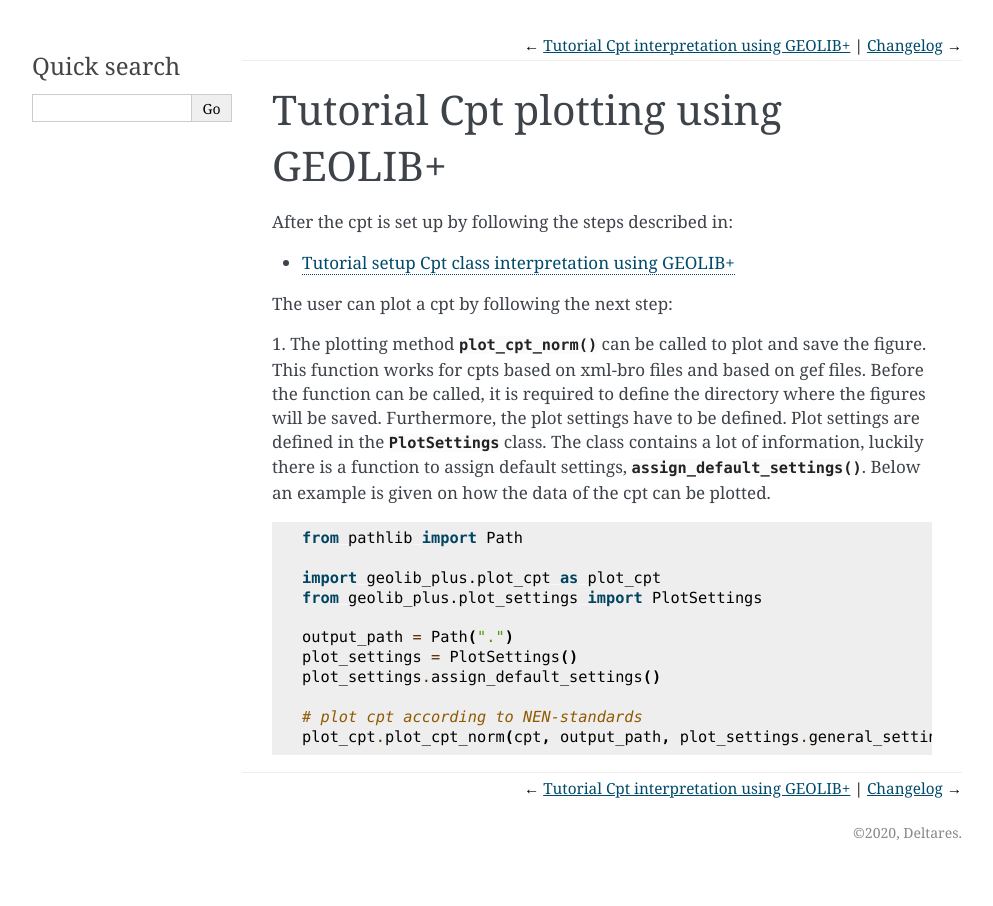
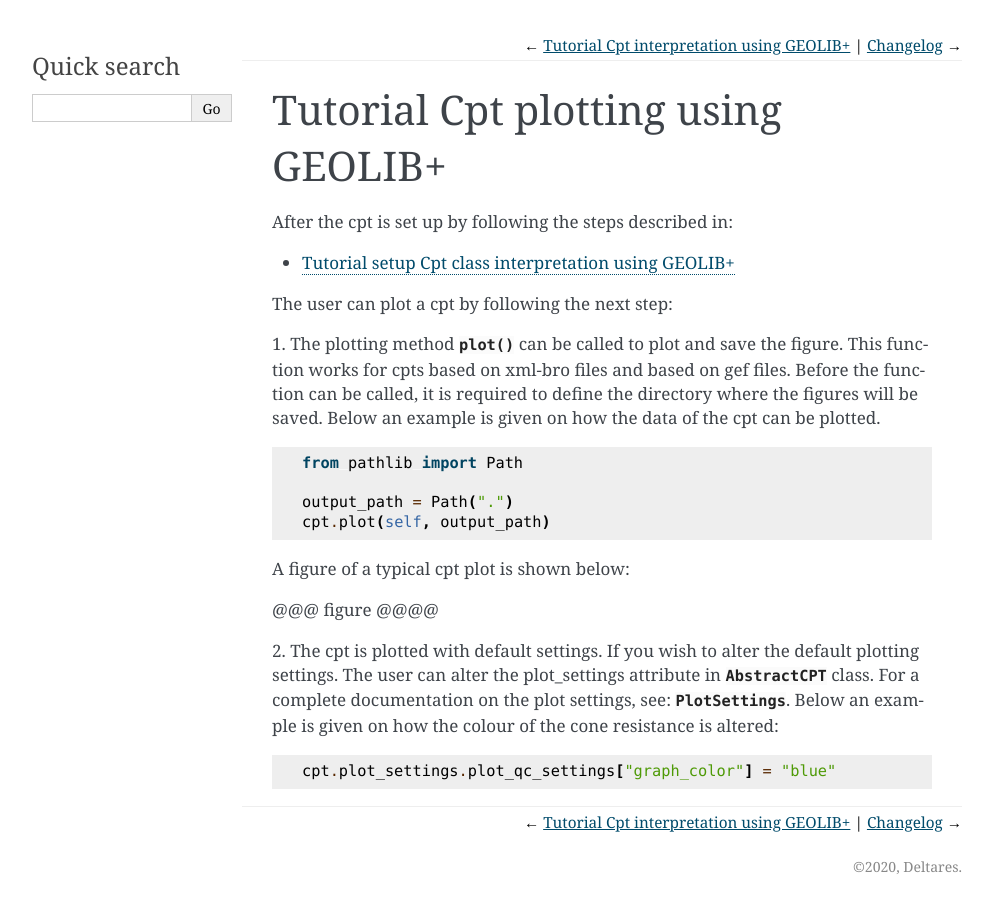
Before and after one commit to Deltares/GEOLib-Plus, a Sphinx documentation site: the page built from docs/community/tutorials/tutorial_cpt_plotting.rst, in a window 1280 px wide. Shown: the whole page, without its empty margins (148-1141 px from the left). Built offline with Sphinx 7.4.7, drawn with Linux system fonts in a browser that asks for light colours; formulas are drawn with MathJax 3; pages that are not in the unit, such as notebooks, are missing from menus.

Commit message:
corrected plot cpt documentation

```diff
--- a/docs/community/tutorials/tutorial_cpt_plotting.rst
+++ b/docs/community/tutorials/tutorial_cpt_plotting.rst
@@ -13,23 +13,28 @@
 The user can plot a cpt by following the next step:
 
 
-1. The plotting method  :func:`~geolib_plus.plot_cpt.plot_cpt_norm` can be called to plot and save the figure.
+1. The plotting method  :func:`~geolib_plus.cpt_base_model.AbstractCPT.plot` can be called to plot and save the figure.
 This function works for cpts based on xml-bro files and based on gef files.
 Before the function can be called, it is required to define the directory where the figures will be saved.
-Furthermore, the plot settings have to be defined. Plot settings are defined in the :class:`~geolib_plus.plot_settings.PlotSettings` class.
-The class contains a lot of information, luckily there is a function to assign default settings, :func:`~geolib_plus.plot_settings.PlotSettings.assign_default_settings`.
 Below an example is given on how the data of the cpt can be plotted.
 
 .. code-block:: python
 
+
     from pathlib import Path
 
-    import geolib_plus.plot_cpt as plot_cpt
-    from geolib_plus.plot_settings import PlotSettings
+    output_path = Path(".")
+    cpt.plot(self, output_path)
 
-    output_path = Path(".")
-    plot_settings = PlotSettings()
-    plot_settings.assign_default_settings()
+A figure of a typical cpt plot is shown below:
 
-    # plot cpt according to NEN-standards
-    plot_cpt.plot_cpt_norm(cpt, output_path, plot_settings.general_settings)
+
+@@@ figure @@@@
+
+2. The cpt is plotted with default settings. If you wish to alter the default plotting settings. The user can alter the
+plot_settings attribute in :class:`~geolib_plus.cpt_base_model.AbstractCPT` class. For a complete documentation on the plot settings, see:
+:class:`~geolib_plus.plot_settings.PlotSettings`. Below an example is given on how the colour of the cone resistance is altered:
+
+.. code-block:: python
+
+    cpt.plot_settings.plot_qc_settings["graph_color"] = "blue"
```
